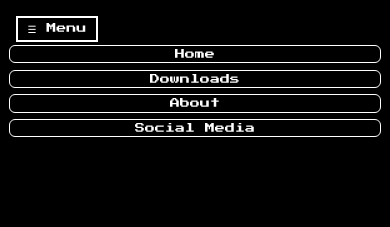
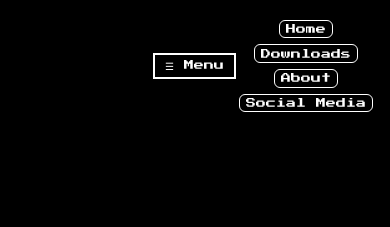
Before and after one commit to VinceDaone/Vinceha, a plain HTML site: page index.html in a window 390 px wide. Both pictures are taken after a click on the button "☰ Menu". Shown: the top 227 px of the page. Drawn offline with Linux system fonts and the light colour scheme; a web font is replaced by a local one.

Commit message:
Update combined.css

```diff
--- a/combined.css
+++ b/combined.css
@@ -50,14 +50,14 @@ nav {
     background-color: #000;
     color: #fff;
     border: 2px solid #fff;
-    padding: 0.3rem 0.6rem; /* Smaller padding for menu toggle */
+    padding: 0.3rem 0.6rem;
     font-family: 'Press Start 2P', Arial, sans-serif;
-    font-size: 10px; /* Smaller font size */
+    font-size: 10px;
     cursor: pointer;
 }
 
 .menu-items {
-    display: flex;
+    display: none;
     flex-direction: column;
     justify-content: center;
     align-items: center;
@@ -65,13 +65,13 @@ nav {
 }
 
 .menu-items a {
-    padding: 0.2rem 0.4rem; /* Further reduced padding */
-    margin: 0.2rem; /* Reduced margin for tighter buttons */
-    font-size: 10px; /* Smaller font size */
+    padding: 0.2rem 0.4rem;
+    margin: 0.2rem;
+    font-size: 10px;
     background-color: #000000;
     color: #fff;
-    border: 1px solid #fff; /* Reduced border size */
-    border-radius: 6px; /* Slightly smaller rounded corners */
+    border: 1px solid #fff;
+    border-radius: 6px;
     text-decoration: none;
     transition: background-color 0.3s;
     font-family: 'Press Start 2P', Arial, sans-serif;
@@ -158,58 +158,26 @@ nav {
     border-color: #4267B2;
 }
 
+/* For mobile screens */
 @media (max-width: 768px) {
-    header {
-        flex-direction: column;
-        align-items: center;
+    .menu-toggle {
+        display: block; /* Show menu button on mobile */
+    }
+
+    .menu-items {
+        display: none; /* Hide menu items initially */
+    }
+
+    .show-menu .menu-items {
+        display: flex; /* Show menu items when toggled */
     }
 
     nav {
-        width: 100%;
-        height: auto;
-        position: static;
-        display: block;
-    }
-
-    nav a {
-        width: 100%;
-        text-align: center;
-    }
-
-    .download-button {
-        width: 100%;
-        max-width: 100%;
-    }
-
-    #social-media-buttons {
-        flex-direction: column;
-    }
-
-    .social-button {
-        width: 40px;
-        height: 40px;
-        margin-bottom: 1rem;
+        position: absolute;
+        top: 50px;
+        right: 0;
+        width: 250px;
     }
 }
 
-.menu-items {
-    display: none;
-    flex-direction: column;
-    justify-content: center;
-    align-items: center;
-    height: 100%;
-}
-
-.menu-toggle {
-    background-color: #000;
-    color: #fff;
-    border: 2px solid #fff;
-    padding: 0.3rem 0.6rem;
-    font-family: 'Press Start 2P', Arial, sans-serif;
-    font-size: 10px;
-    cursor: pointer;
-}
-
-.show-menu .menu-items {
-    display: flex;
-}
+/*
```
